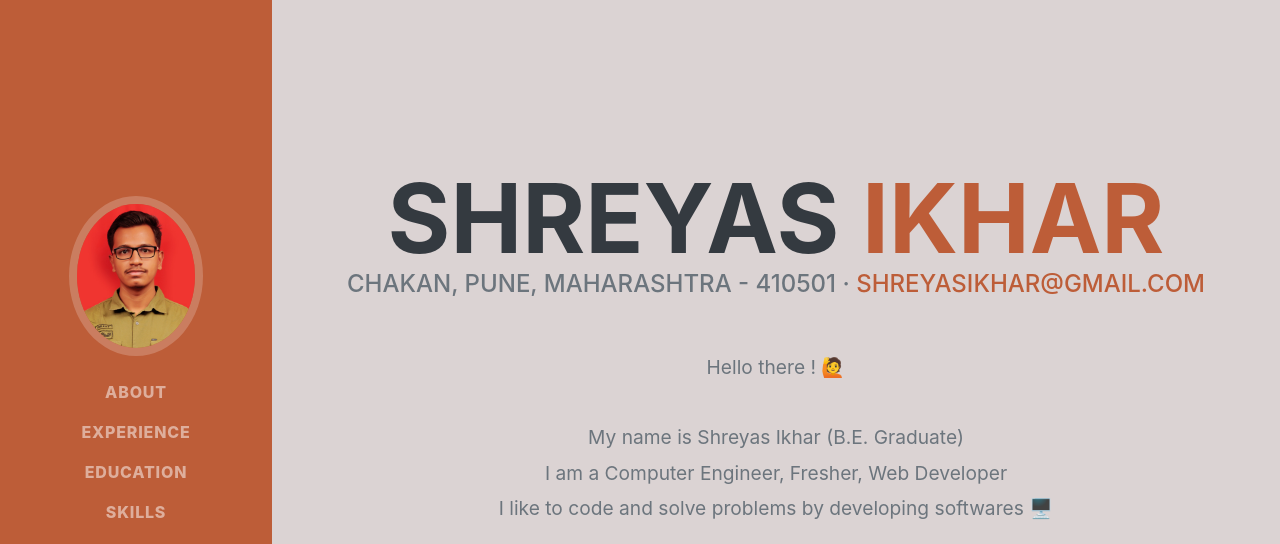
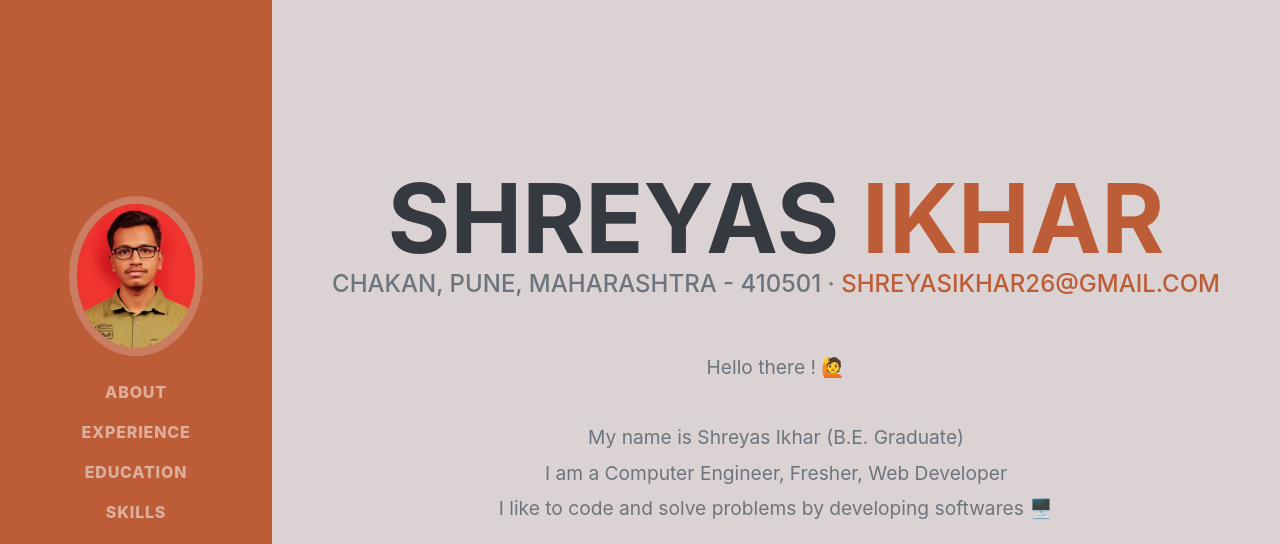
Before and after one commit to shreyasikhar/shreyasikhar.github.io, a plain HTML site: page index.html in a window 1280 px wide. Shown: the top 544 px of the page. Drawn offline with nearby package versions, Linux system fonts and the light colour scheme; a web font is replaced by a local one.

Commit message:
Update email id

```diff
--- a/index.html
+++ b/index.html
@@ -48,7 +48,7 @@
                     </h1>
                     <div class="subheading mb-5">
                         Chakan, Pune, Maharashtra - 410501 ·
-                        <a href="mailto:shreyasikhar@gmail.com">shreyasikhar@gmail.com</a>
+                        <a href="mailto:shreyasikhar26@gmail.com">shreyasikhar26@gmail.com</a>
                     </div>
                     <p class="lead mb-5 text-center" style="font-size: 1.2rem; line-height:2.2rem;">
                         Hello there ! &#128587;
```
